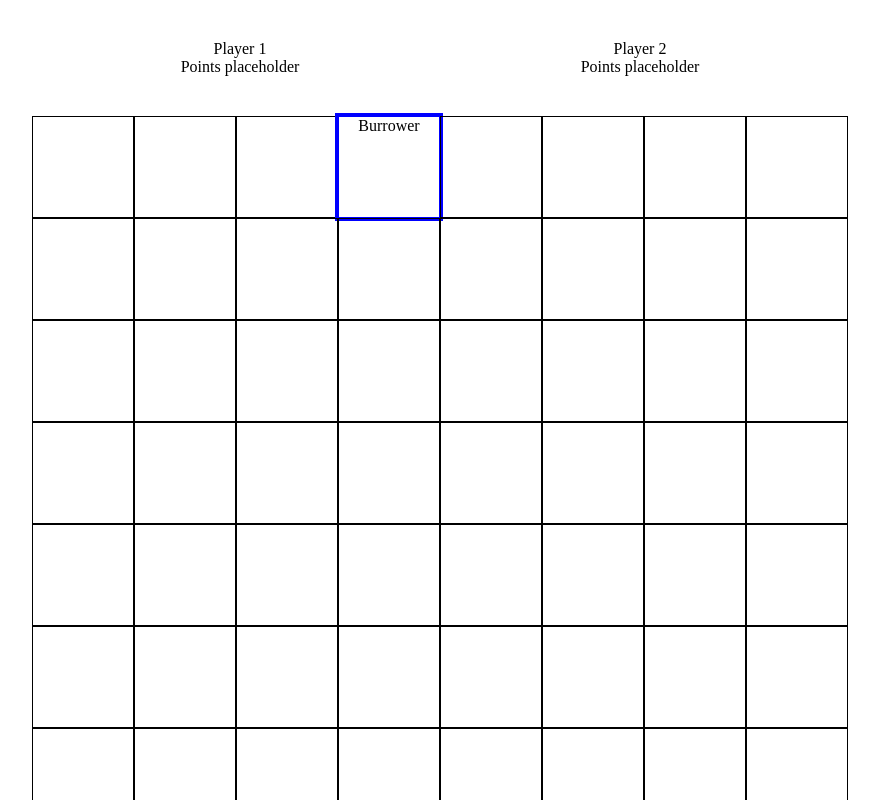
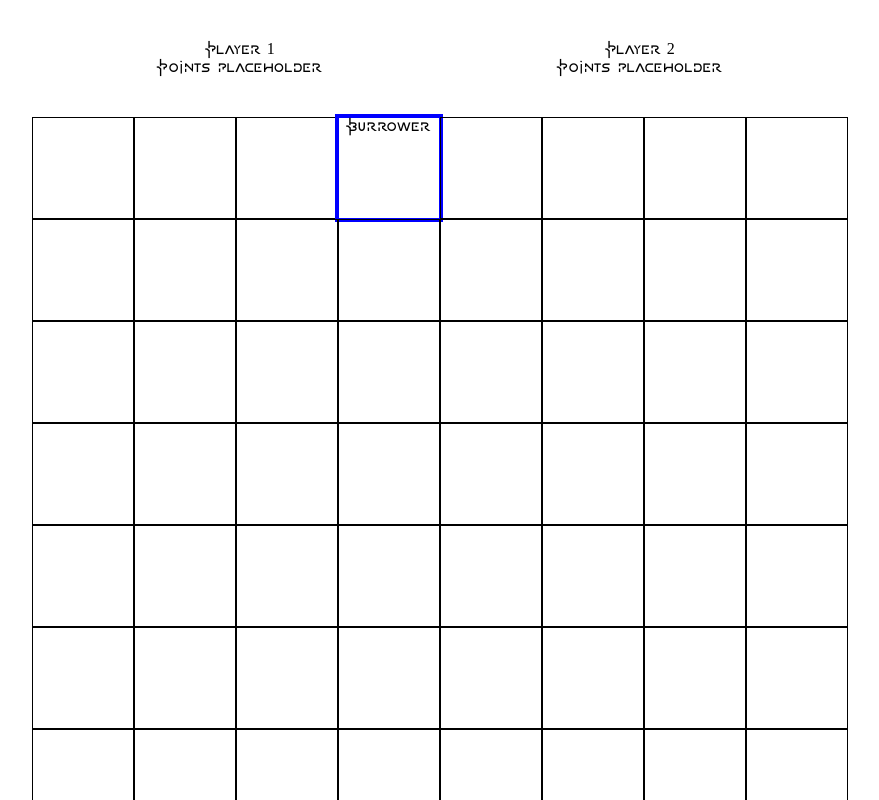
Before and after one commit to codecypherz/strike, an Angular app: page / in a window 1280 px wide. Shown: the top 800 px of the page, without its empty margins (240-1119 px from the left). Built offline with nearby package versions, Linux system fonts and the light colour scheme.

Commit message:
Added Horizon font

```diff
--- a/src/styles.css
+++ b/src/styles.css
@@ -1,4 +1,10 @@
+@font-face {
+    font-family: Horizon;
+    src: url(Horizon-nMeM.ttf);
+}
+
 body {
+    font-family: Horizon;
     text-align: center;
     margin: 0;
     width: 100%;
```
Also changed, not shown: src/Horizon-nMeM.ttf (added).
